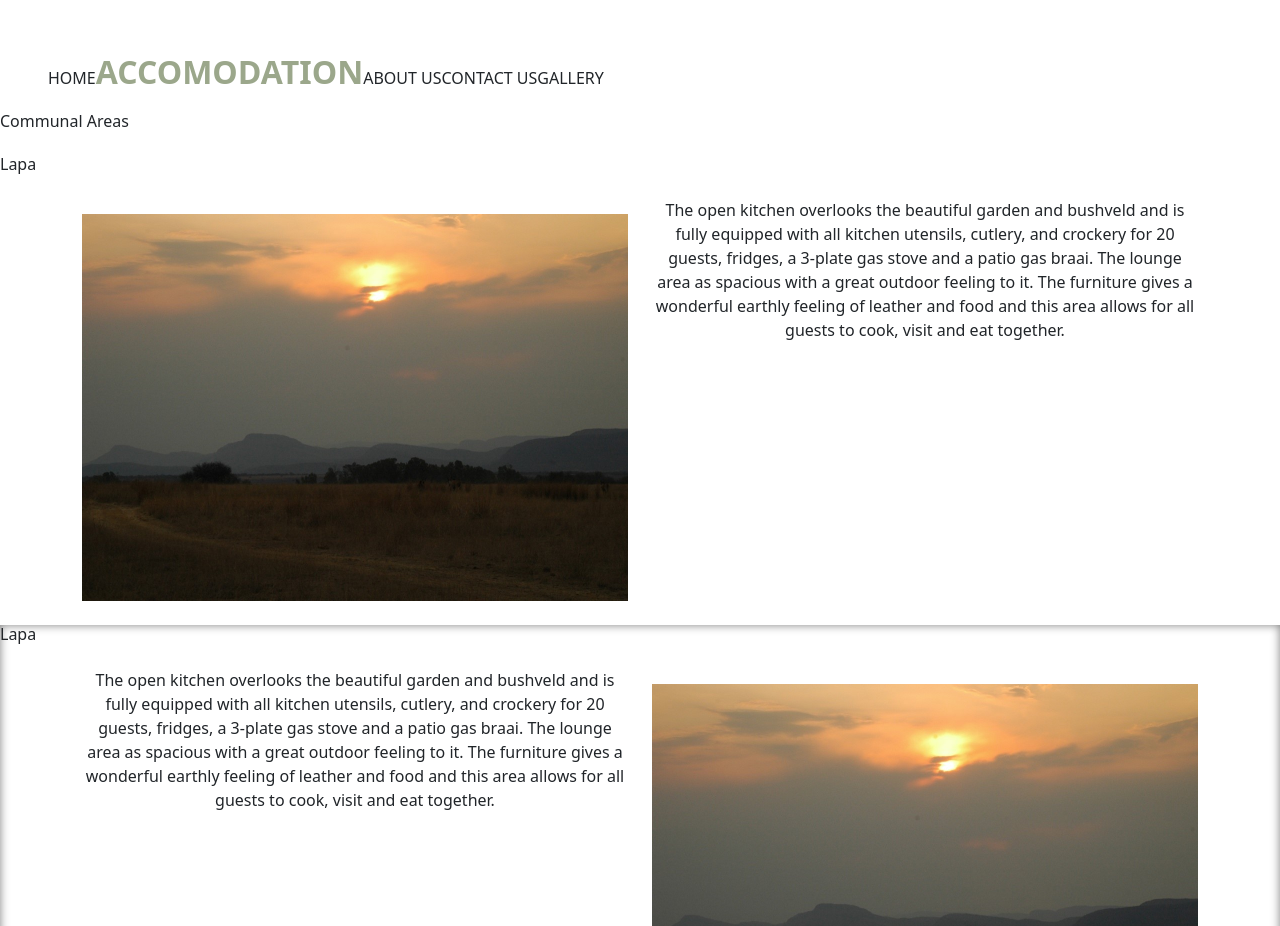
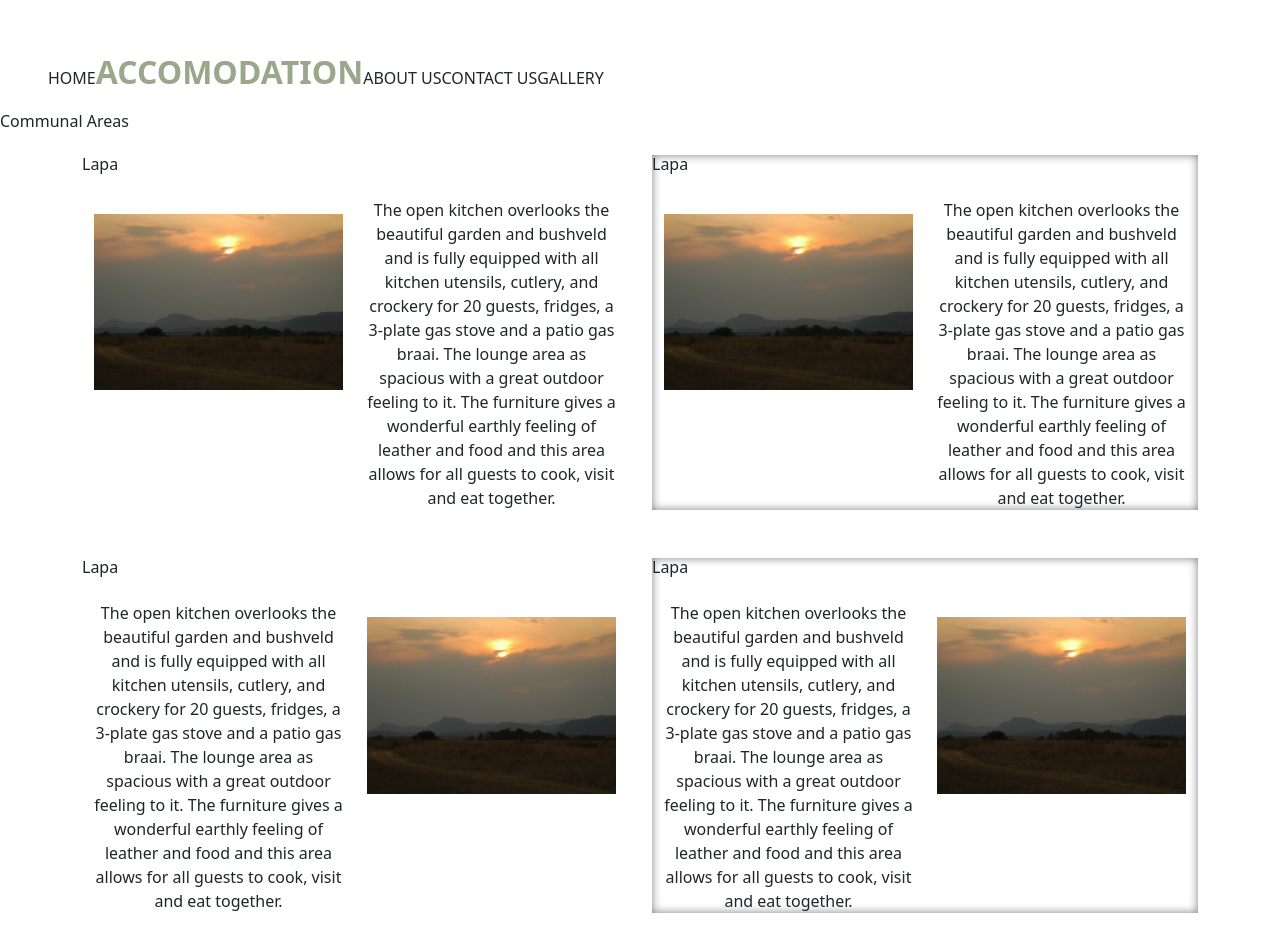
Before and after one commit to DvZ02/Zion-Garden-and-Game-Lodge, a Vue app in the folder zionlodge/: page /#/accomodation in a window 1280 px wide. Shown: the part 820-1746 px from the top of the page. Built offline with nearby package versions, Linux system fonts and the light colour scheme; no server answers; the database is empty; some icons are missing; a web font is replaced by a local one.

Commit message:
🚧 Accomodation communal areas

```diff
--- a/zionlodge/src/components/CardComponent.vue
+++ b/zionlodge/src/components/CardComponent.vue
@@ -1,5 +1,5 @@
 <template>
-    <div v-if="colour" class="p-8 bg-ziongreen my-4 md:w-[45%] md:mx-5 shadow-md rounded-2xl">
+    <div v-if="colour" class="p-8 bg-ziongreen my-4 md:w-[100%] shadow-md rounded-2xl">
         <div class="flex items-center justify-center mb-4">
             <h1 class="md:text-[40px] text-[2svh] items-center font-title">{{ title }}</h1>
         </div>
@@ -26,7 +26,7 @@
             </div>
         </div>
     </div>
-    <div v-else class="p-8 bg-white my-4 md:w-[45%] md:mx-5 inner-shadow rounded-2xl">
+    <div v-else class="p-8 bg-white my-4 md:w-[100%] md:mx-5 inner-shadow rounded-2xl">
         <div class="flex items-center justify-center mb-4">
             <h1 class="md:text-[40px] text-[2svh] items-center font-title">{{ title }}</h1>
         </div>
--- a/zionlodge/src/views/AccomodationView.vue
+++ b/zionlodge/src/views/AccomodationView.vue
@@ -1,15 +1,35 @@
 <template>
     <TitleComponent title="Communal Areas"/>
+    <div class="container">
+        <div class="row">
+            <div class="col">
                 <CardComponent title="Lapa" image="roos_1.png"
                     text="The open kitchen overlooks the beautiful garden and bushveld and is fully equipped with all kitchen utensils, cutlery, and crockery for 20 guests,
                     fridges, a 3-plate gas stove and a patio gas braai.  The lounge area as spacious with a great outdoor feeling to it.
                     The furniture gives a wonderful earthly feeling of leather and food and this area allows for all guests to cook, visit and eat together."/>
-
-    <CardComponent title="Lapa" image="roos_1.png" :allignment="false" :colour="false"
+            </div>
+            <div class="col">
+                <CardComponent title="Lapa" image="roos_1.png" :colour="false"
                 text="The open kitchen overlooks the beautiful garden and bushveld and is fully equipped with all kitchen utensils, cutlery, and crockery for 20 guests,
                 fridges, a 3-plate gas stove and a patio gas braai.  The lounge area as spacious with a great outdoor feeling to it.
                 The furniture gives a wonderful earthly feeling of leather and food and this area allows for all guests to cook, visit and eat together."/>
-
+            </div>
+        </div>
+        <div class="row">
+            <div class="col">
+                <CardComponent title="Lapa" image="roos_1.png" :allignment="false"
+                text="The open kitchen overlooks the beautiful garden and bushveld and is fully equipped with all kitchen utensils, cutlery, and crockery for 20 guests,
+                fridges, a 3-plate gas stove and a patio gas braai.  The lounge area as spacious with a great outdoor feeling to it.
+                The furniture gives a wonderful earthly feeling of leather and food and this area allows for all guests to cook, visit and eat together."/>
+            </div>
+            <div class="col">
+                <CardComponent title="Lapa" image="roos_1.png" :colour="false" :allignment="false"
+                text="The open kitchen overlooks the beautiful garden and bushveld and is fully equipped with all kitchen utensils, cutlery, and crockery for 20 guests,
+                fridges, a 3-plate gas stove and a patio gas braai.  The lounge area as spacious with a great outdoor feeling to it.
+                The furniture gives a wonderful earthly feeling of leather and food and this area allows for all guests to cook, visit and eat together."/>
+            </div>
+        </div>
+    </div>
     <ContactUs/>
 </template>
 
```
Lines whose indentation alone changed are shown as unchanged.
